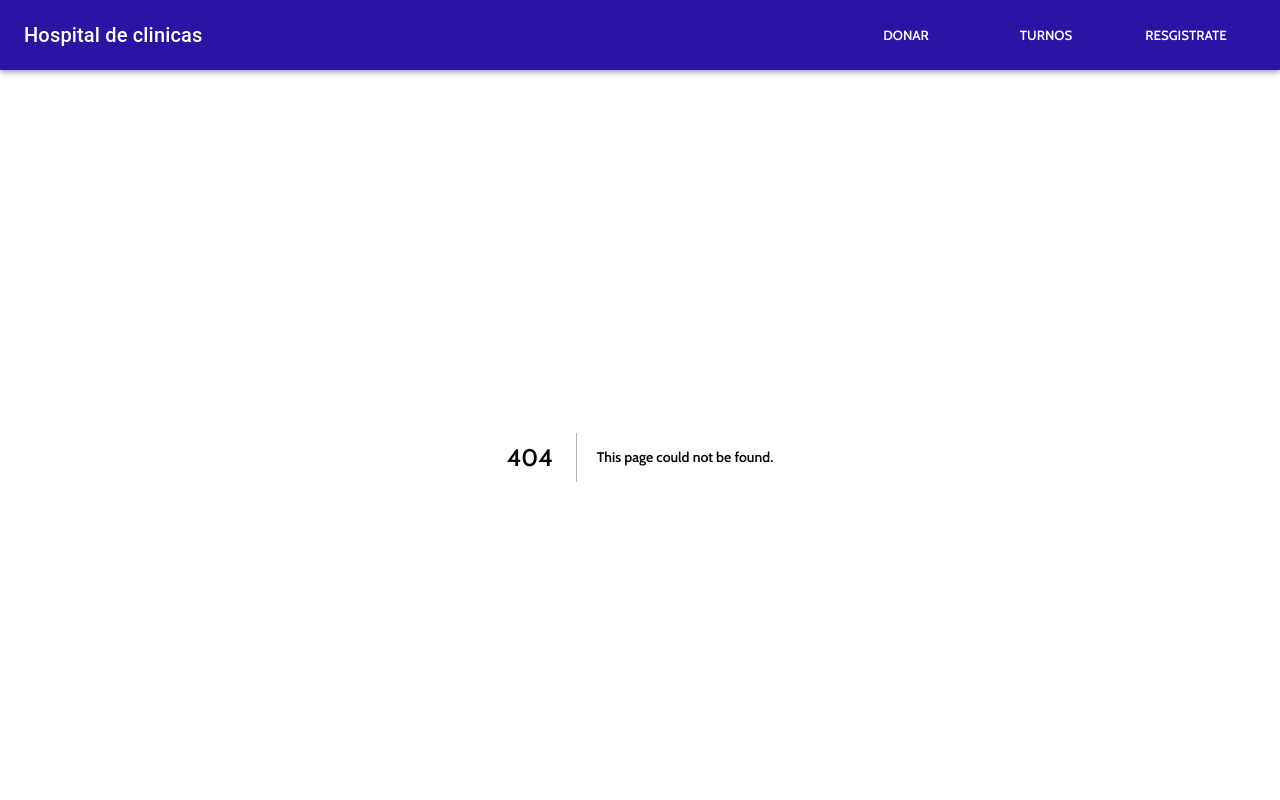
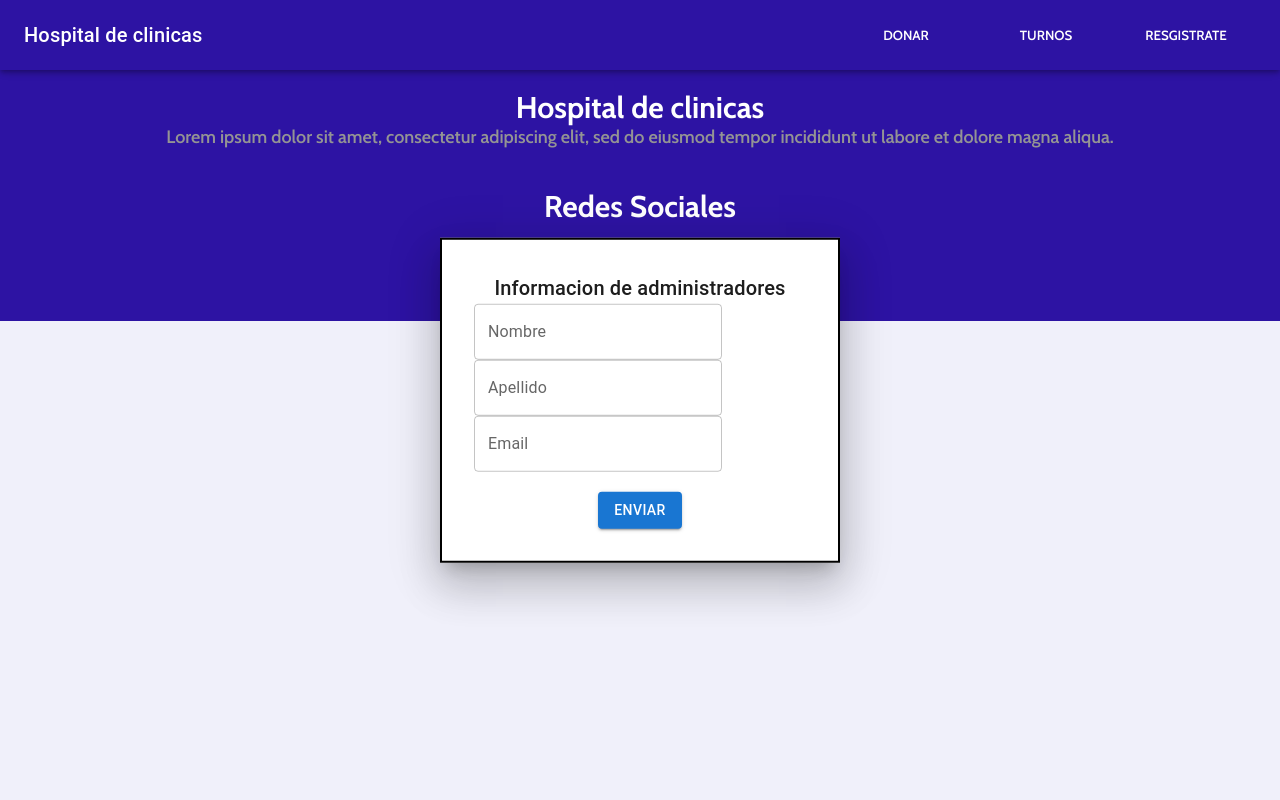
Before and after one commit to SarubbiGino/CLINICAS, a Next.js app: page /infoAdmins/enviar in a window 1280 px wide. Before the commit this address had no page. Shown: the top 800 px of the page. Built offline with nearby package versions, Linux system fonts and the light colour scheme.

Commit message:
Update 3 files

```diff
--- /dev/null
+++ b/pages/infoAdmins/enviar.tsx
@@ -0,0 +1,57 @@
+import * as React from 'react';
+import {useState} from 'react'
+import Box from '@mui/material/Box';
+import Typography from '@mui/material/Typography';
+import TextField from '@mui/material/TextField';
+import estilos from '../infoAdmins/info.module.css'
+import Button from '@mui/material/Button';
+
+const Form = () =>{
+    const [inputValues, setInputValues] = useState({
+        Nombre: '',
+        Apellido: '',
+        Email: ''
+    })
+
+const style = {
+  position: 'absolute' as 'absolute',
+  top: '50%',
+  left: '50%',
+  transform: 'translate(-50%, -50%)',
+  width: 400,
+  bgcolor: 'background.paper',
+  border: '2px solid #000',
+  boxShadow: 24,
+  p: 4,
+};
+
+const handleSubmit = () => {}
+
+const handleChange = (evt: React.ChangeEvent<HTMLInputElement>) => {
+    setInputValues({
+        ...inputValues,
+        [evt.target.name]: evt.target.value
+    })
+}
+
+  return (
+      <div>
+
+      <Box sx={style} onSubmit={handleSubmit}>
+          <Typography className={estilos.tituloAdmin} id="modal-modal-title" variant="h6" component="h2">
+            Informacion de administradores
+          </Typography>
+            <TextField onChange={handleChange} value={inputValues.Nombre} className={estilos.admin} name='Nombre' label="Nombre" variant="outlined" />
+            <TextField onChange={handleChange} value={inputValues.Apellido} className={estilos.admin} name='Apellido' label="Apellido" variant="outlined" />
+            <TextField onChange={handleChange} value={inputValues.Email} className={estilos.admin} type='email' name='Email' label="Email" variant="outlined" />
+
+      <div className={estilos.boton2}>
+        <Button type="submit" variant="contained">
+            Enviar</Button>
+      </div>
+        </Box>
+      </div>
+  );
+}
+
+export default Form
--- a/pages/infoAdmins/infoAdm.tsx
+++ b/pages/infoAdmins/infoAdm.tsx
@@ -2,11 +2,12 @@ import * as React from 'react';
 import useSWR from 'swr'
 import { DataGrid, GridColDef, GridValueGetterParams } from '@mui/x-data-grid';
 import { getMaxListeners } from 'process';
-import { createStyles, makeStyles, Theme } from '@material-ui/core/styles';
+
 import Button from '@mui/material/Button';
 import estilos from '../infoAdmins/info.module.css'
 import AddIcon from '../infoAdmins/modalAdd'
 import { ClassNames } from '@emotion/react';
+
 
 
 const columns: GridColDef[] = [
@@ -58,7 +59,6 @@ export default function DataTable() {
 
     </div>
     <AddIcon/>
-
     </React.Fragment>
 
   );
```
Also changed, not shown: pages/infoAdmins/modalAdd.tsx (+3 -23 lines).
